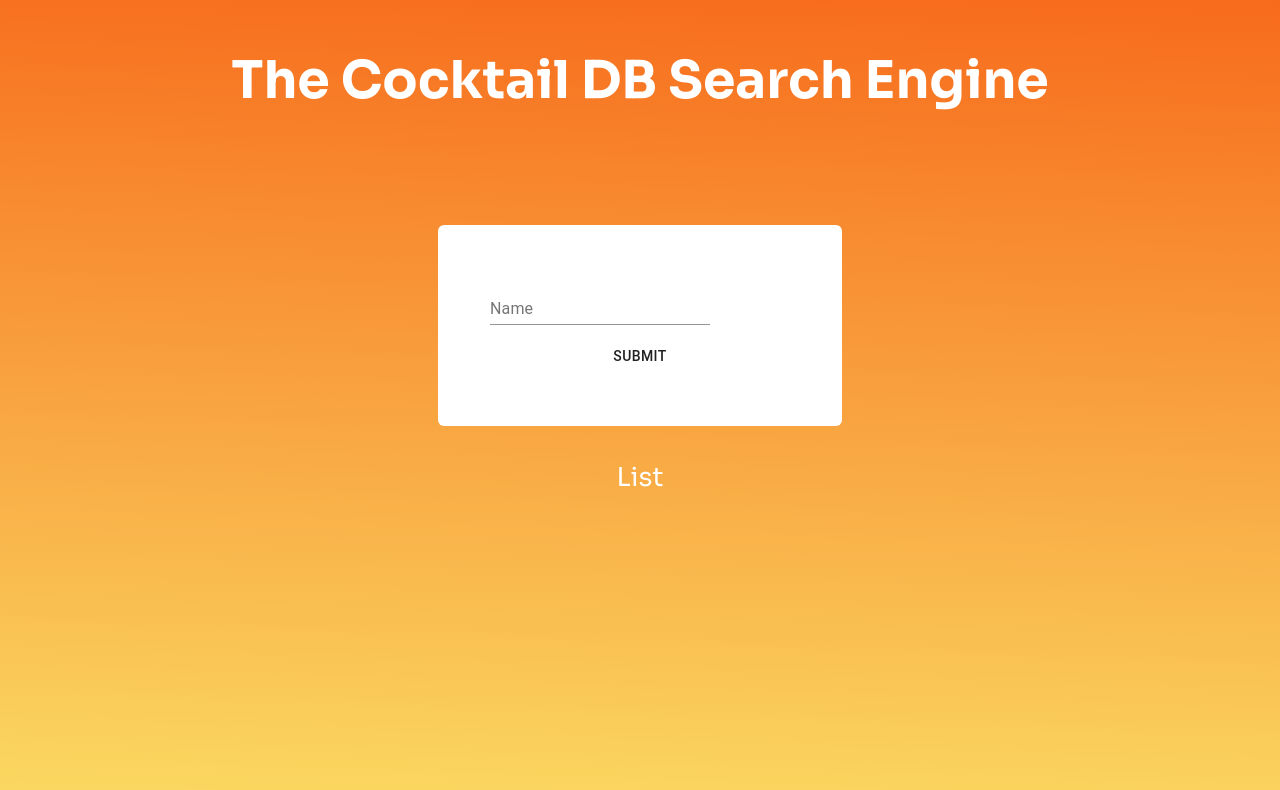
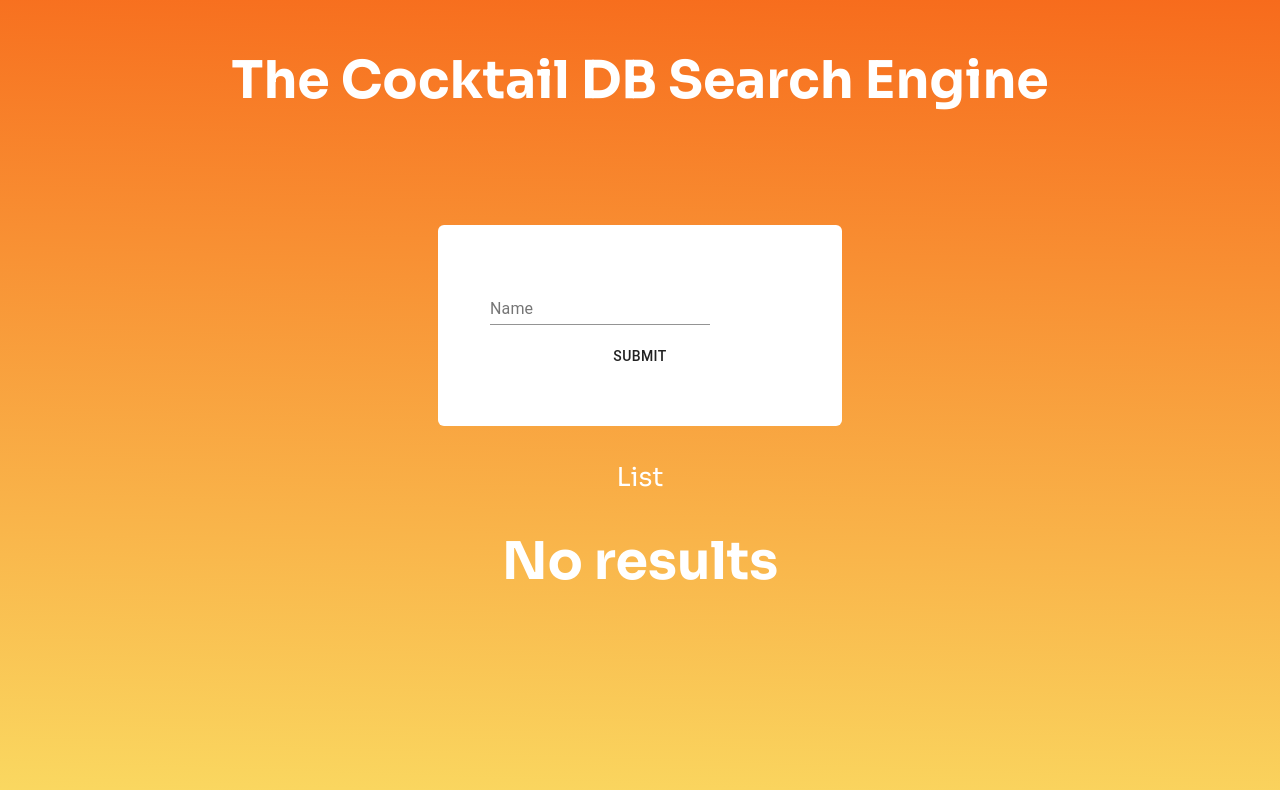
Before and after one commit to pierre1590/tree_Progetto_Cocktails, a React (Create React App) app: page / in a window 1280 px wide. Shown: the top 790 px of the page. Built offline with nearby package versions, Linux system fonts and the light colour scheme.

Commit message:
Add no result

```diff
--- a/src/views/Home/Home.js
+++ b/src/views/Home/Home.js
@@ -38,9 +38,11 @@ export default function Home(){
             List
         </div>
         <div style={{display:'flex',flexDirection:'row',flexWrap:'wrap',flexGrow:'grow'}}>
-            {ClientApi.data?.map((drink, index)=>{
+       {(ClientApi.data == undefined) ? (<h1>No results</h1>) : (
+        ClientApi.data?.map((drink, index)=>{
               return<CocktailCard drink={drink} index={index}/>
-            })}
+        })
+        )}
         </div>
       </main>
   </div>
```
